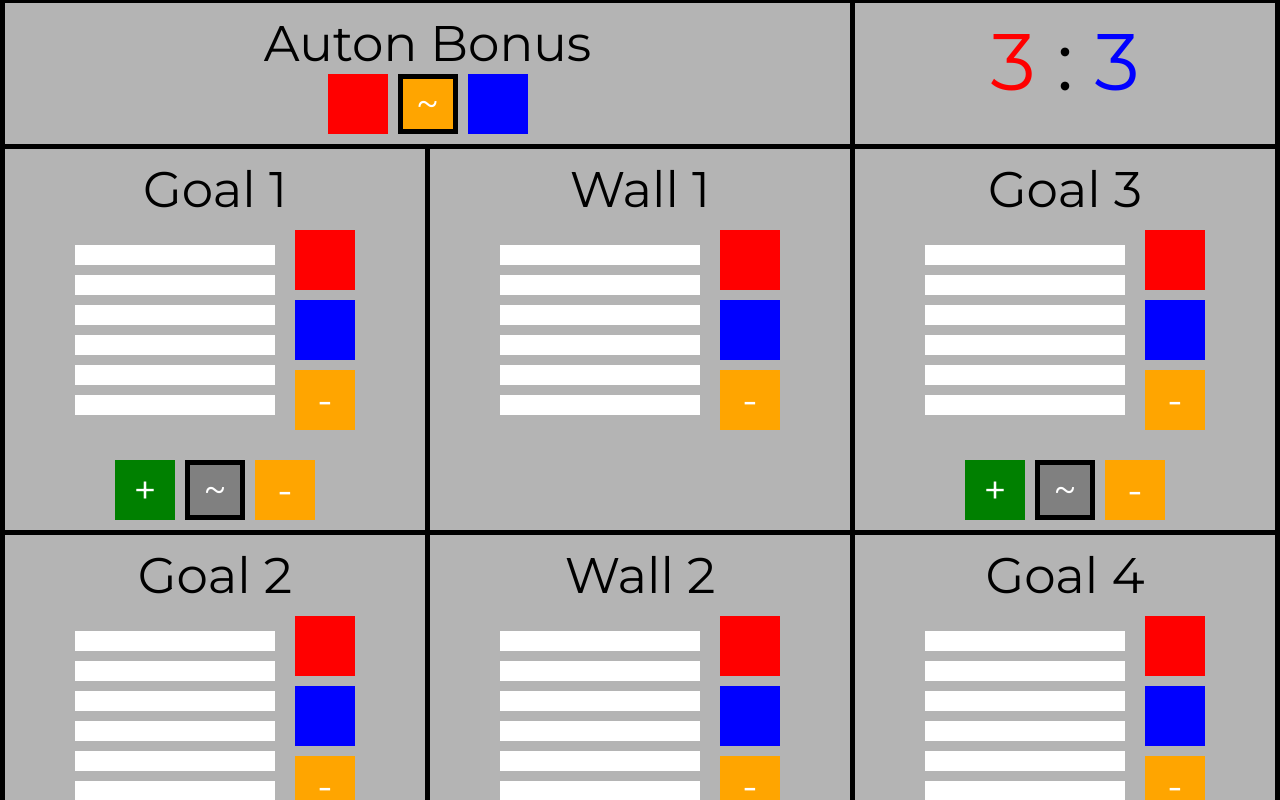
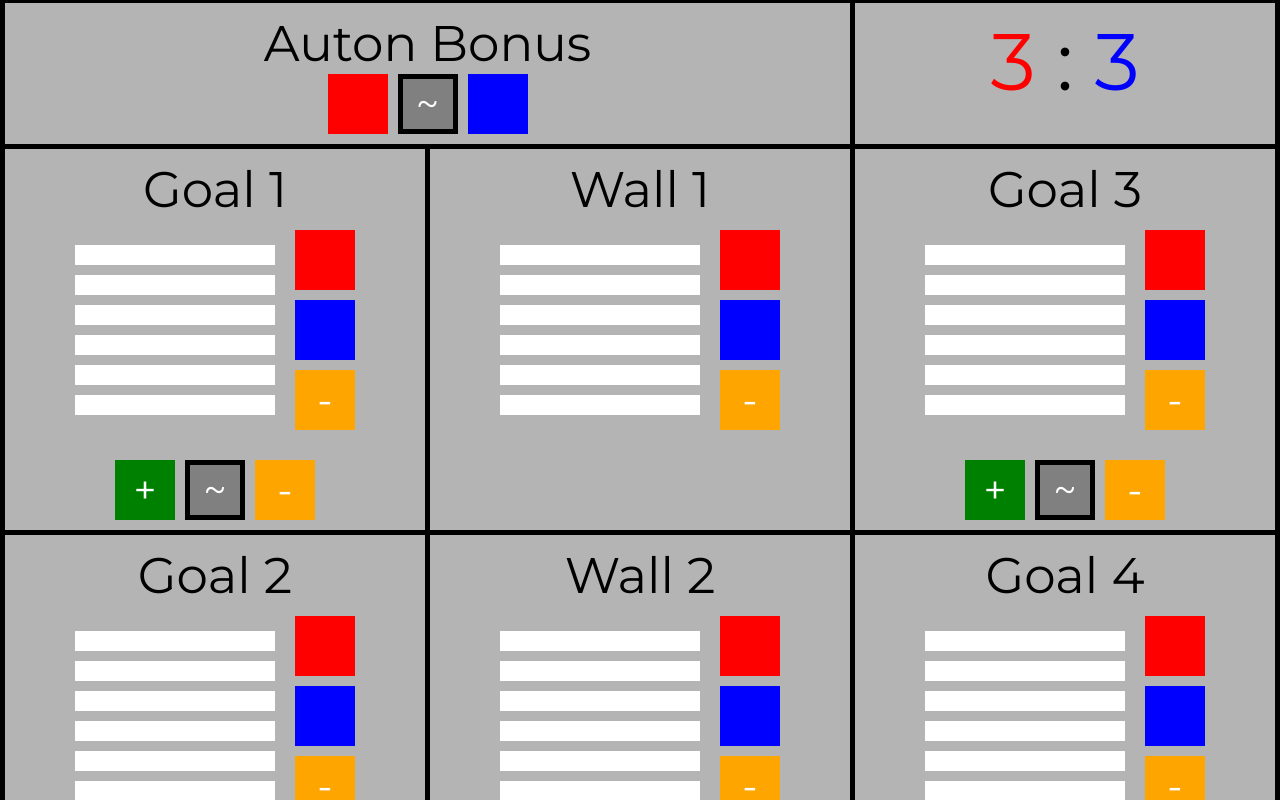
Before and after one commit to AbeetoChanito/AbeetoChanito.github.io, a SvelteKit app: page / in a window 1280 px wide. Shown: the top 800 px of the page. Built offline with nearby package versions, Linux system fonts and the light colour scheme.

Commit message:
fix color scheming

```diff
--- a/src/routes/+page.svelte
+++ b/src/routes/+page.svelte
@@ -161,36 +161,6 @@
         width: 66.66vw;
     }
 
-    .red-btn,
-    .blue-btn,
-    .tilde-btn {
-        width: 60px;
-        height: 60px;
-        border: none;
-        cursor: pointer;
-        display: flex;
-        justify-content: center;
-        align-items: center;
-        font-size: 40px;
-        color: white;
-    }
-
-    .red-btn {
-        background-color: red;
-    }
-
-    .blue-btn {
-        background-color: blue;
-    }
-
-    .tilde-btn {
-        background-color: orange;
-    }
-
-    .tilde-btn:before {
-        content: "~";
-    }
-
     .bonus-selector {
         display: flex;
         align-items: center;
```
